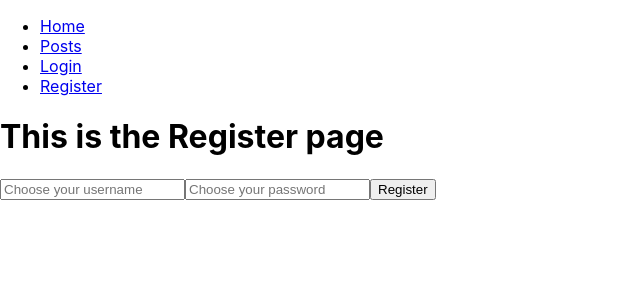
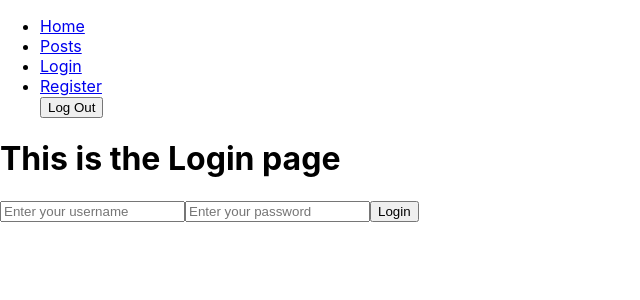
Before and after one commit to KyleMahnke/Strangers-Things, a React (Create React App) app: page /Register in a window 1280 px wide. Shown: the top 300 px of the page, without its empty margins (0-640 px from the left). Built offline with nearby package versions, Linux system fonts and the light colour scheme.

Commit message:
friday morning backup

```diff
--- a/src/App.js
+++ b/src/App.js
@@ -1,4 +1,4 @@
-import React from 'react';
+import React, {useState} from 'react';
 
 import Home from './components/Home';
 import Posts from './components/Posts';
@@ -10,14 +10,19 @@ import { BrowserRouter as Router, Switch, Route } from "react-router-dom";
 //import { Footer, Home, Nav, About } from "./components";
 
 function App() {
+  const [isLoggedIn, setIsLoggedIn] = useState(false);
+
+
   return (
     <div className="App">
       <Router>
-        <Nav/>
+        <Nav isLoggedIn={isLoggedIn} setIsLoggedIn={setIsLoggedIn}/>
         <Switch>
           <Route exact path="/" component={Home} />
           <Route path="/Posts" component={Posts}/>
-          <Route path="/Login" component={Login}/>
+          <Route parth="/Login">
+              <Login setIsLoggedIn={setIsLoggedIn}/>
+           </Route>
           <Route path="/Register" component={Register}/>
         </Switch>
       </Router>
--- a/src/components/Login.js
+++ b/src/components/Login.js
@@ -1,9 +1,67 @@
-import React from 'react';
+import React, { useState } from 'react';
 
-function Login(props) {
+//helper functions
+
+
+
+function Login({setIsLoggedIn}) {
+
+    const [username, setUsername] = useState("");
+    const [password,setPassword] = useState("");
+
+    function handleUsername(event) {
+        setUsername(event.target.value);
+    }
+
+    function handlePassword(event) {
+        setPassword(event.target.value);
+    }
+
+    // function isLoggedIn() {
+    //     when logged in, show username
+    // }
+
+    async function handleSubmit(event) {
+        event.preventDefault();
+        const response = await fetch('https://strangers-things.herokuapp.com/api/2109-lsu-web-ft/users/login',
+        {
+        method: "POST",
+        headers: {
+           'Content-Type': 'application/json'
+        },
+        body: JSON.stringify({
+          user: {
+            username: username,
+            password: password
+        }
+    })
+}).then(response => response.json())
+  .then(result => {
+//// saves token to local storage
+    localStorage.setItem('token', result.data.token);
+    setIsLoggedIn(true)
+  })
+  .catch(console.error);
+    }
+
     return (
         <div>
             <h1>This is the Login page</h1>
+            <form onSubmit={handleSubmit}>
+                <input
+                required
+                value={username}
+                placeholder="Enter your username"
+                onChange={handleUsername}
+                />
+                <input
+                required
+                value={password}
+                placeholder="Enter your password"
+                onChange={handlePassword}
+                />
+                <button type='submit'>Login</button>
+            </form>
         </div>
     );
 }
--- a/src/components/Nav.js
+++ b/src/components/Nav.js
@@ -1,7 +1,7 @@
-import React from 'react';
-import { Link } from 'react-router-dom';
+import React from "react";
+import { Link } from "react-router-dom";
 
-function Nav(props) {
+function Nav({ isLoggedIn, setIsLoggedIn }) {
   return (
     <div>
       <ul>
@@ -11,12 +11,19 @@ function Nav(props) {
         <li>
           <Link to="/Posts">Posts</Link>
         </li>
+        {isLoggedIn ? null : (
+          <>
             <li>
               <Link to="/Login">Login</Link>
             </li>
             <li>
               <Link to="/Register">Register</Link>
             </li>
+          </>
+        )}
+        <button onClick={() => {
+          setIsLoggedIn(false)
+          localStorage.clear()}}>Log Out</button>
       </ul>
     </div>
   );
--- a/src/components/Register.js
+++ b/src/components/Register.js
@@ -29,7 +29,7 @@ function Register(props) {
     })
 }).then(response => response.json())
   .then(result => {
-    console.log(result);
+    localStorage.setItem('token', 'result.data.token');
   })
   .catch(console.error);
     }
@@ -39,12 +39,16 @@ function Register(props) {
             <h1>This is the Register page</h1>
             <form onSubmit={handleSubmit}>
                 <input
+                required
                 value={username}
+                minLength="4"
                 placeholder="Choose your username"
                 onChange={handleUsername}
                 />
                 <input
+                required
                 value={password}
+                minLength="6"
                 placeholder="Choose your password"
                 onChange={handlePassword}
                 />
--- a/src/components/SinglePost.js
+++ b/src/components/SinglePost.js
@@ -1,4 +1,4 @@
-import Reacts from "react";
+import React from "react";
 
 function SinglePost({ post }) {
     return (
```
Also changed, not shown: src/components/NewPost.js (added, +13 -0 lines). Lines whose indentation alone changed are shown as unchanged.
